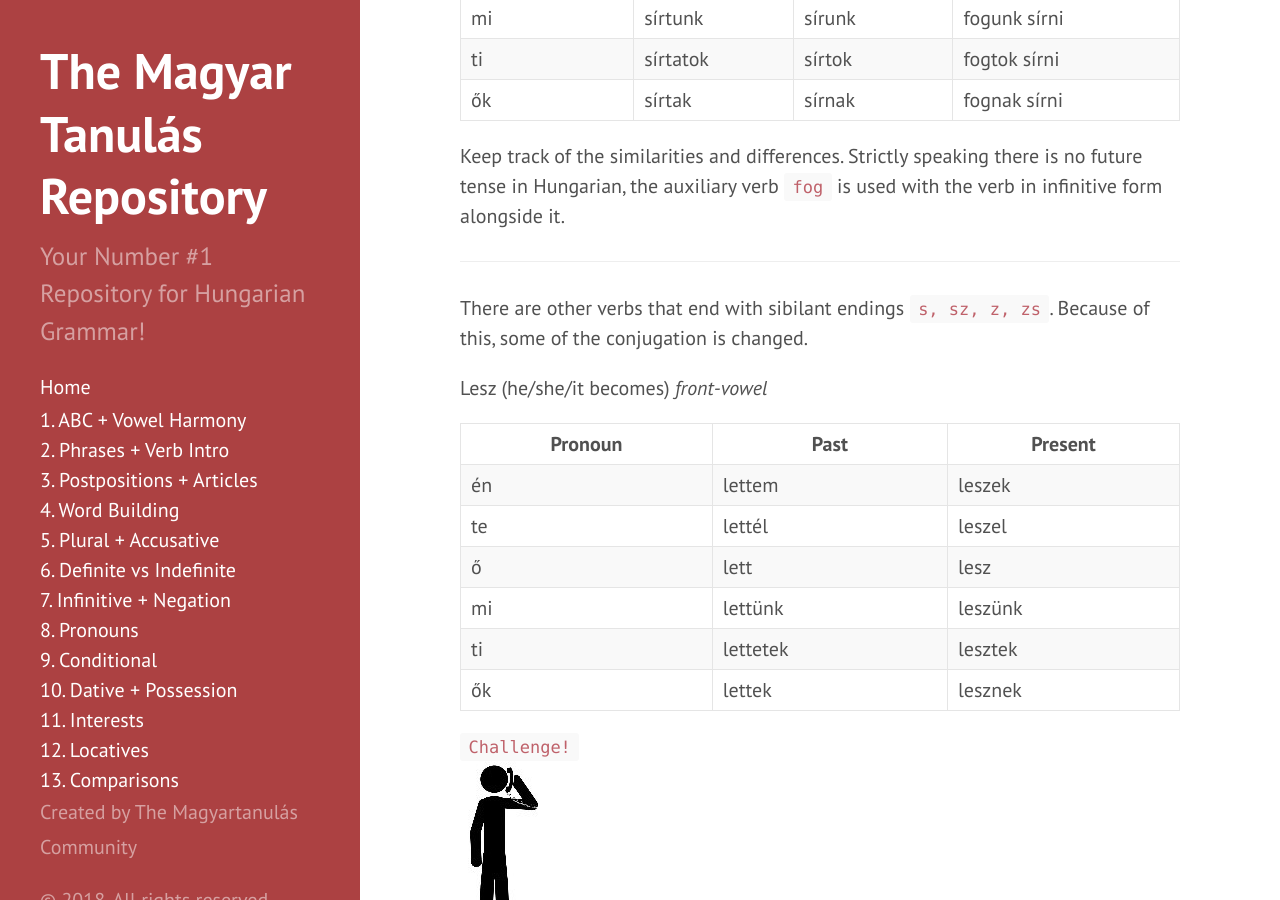
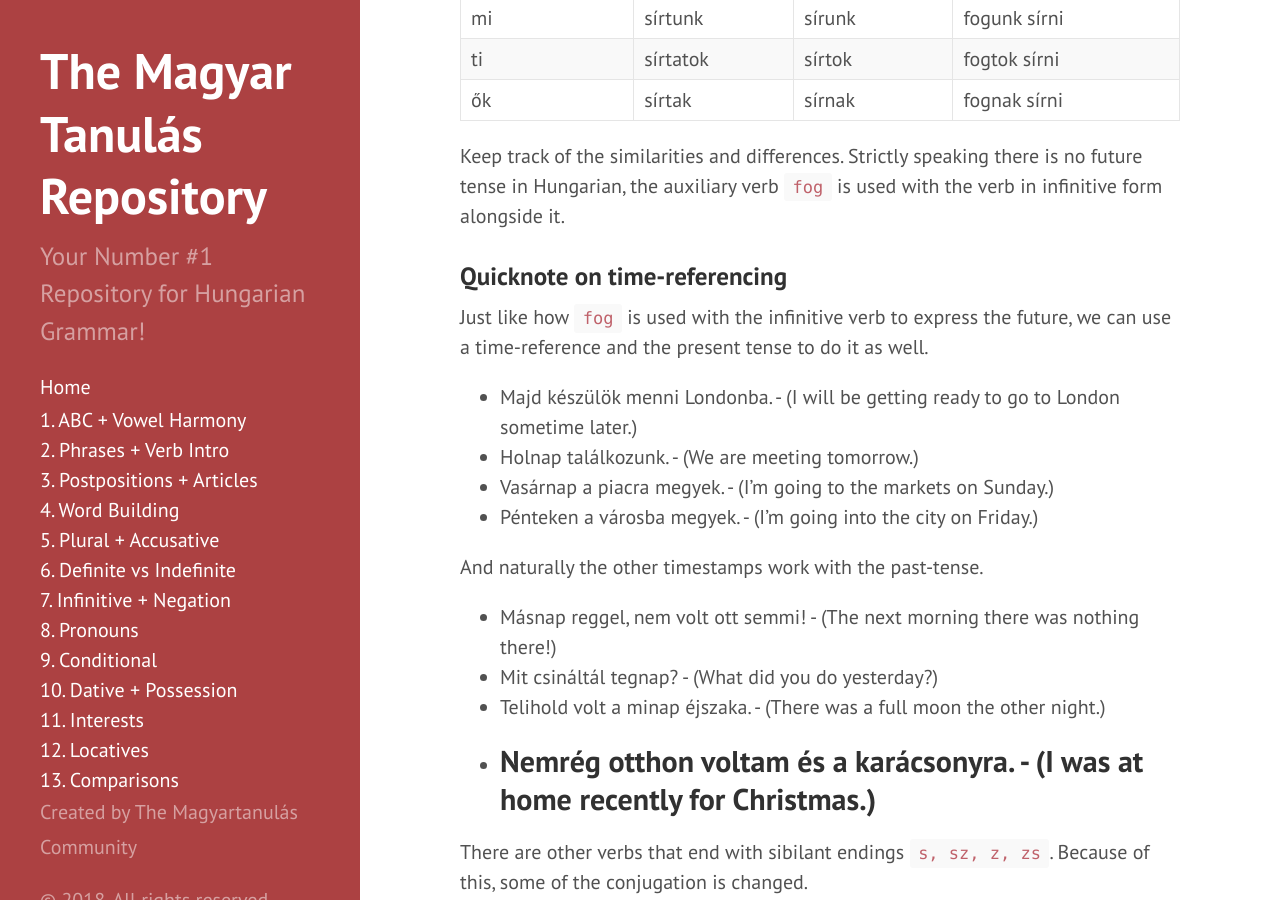
Before and after one commit to Magyartanulas/magyartanulas.github.io, a Jekyll site: the page built from phrases_verb-intro.md, in a window 1280 px wide and 900 px high, scrolled down 5629 px. Built offline with Jekyll 4.4.1, drawn with Linux system fonts in a browser that asks for light colours; Markdown is read by kramdown in place of the engine named in the settings.

Commit message:
Update phrases_verb-intro.md

```diff
--- a/phrases_verb-intro.md
+++ b/phrases_verb-intro.md
@@ -151,9 +151,23 @@ Sír - (He/she/it cries) (*back-vowel conjugation due to í being the only vowel
 | ti      | sírtatok | sírtok  | fogtok sírni |
 | ők      | sírtak   | sírnak  | fognak sírni |
 
-Keep track of the similarities and differences. Strictly speaking there is no future tense in Hungarian, the auxiliary verb `fog` is used
-with the verb in infinitive form alongside it.
+Keep track of the similarities and differences. Strictly speaking there is no future tense in Hungarian, the auxiliary verb `fog` is used with the verb in infinitive form alongside it.
 
+### Quicknote on time-referencing
+
+Just like how `fog` is used with the infinitive verb to express the future, we can use a time-reference and the present tense to do it as well.
+
+* Majd készülök menni Londonba. - (I will be getting ready to go to London sometime later.)
+* Holnap találkozunk. - (We are meeting tomorrow.)
+* Vasárnap a piacra megyek. - (I'm going to the markets on Sunday.)
+* Pénteken a városba megyek. - (I'm going into the city on Friday.)
+
+And naturally the other timestamps work with the past-tense.
+
+* Másnap reggel, nem volt ott semmi! - (The next morning there was nothing there!)
+* Mit csináltál tegnap? - (What did you do yesterday?)
+* Telihold volt a minap éjszaka. - (There was a full moon the other night.)
+* Nemrég otthon voltam és a karácsonyra. - (I was at home recently for Christmas.)
 ---
 
 There are other verbs that end with sibilant endings `s, sz, z, zs`. Because of this, some of the conjugation is changed.
```
